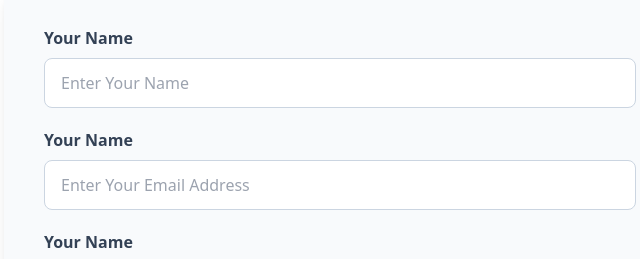
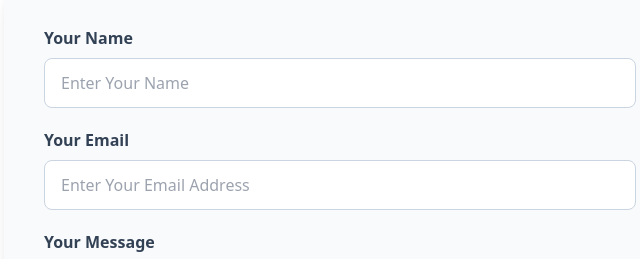
Before and after one commit to Sujan-Kumar/Tailwind-Project-01, a website built with Vite: page index.html in a window 1280 px wide. Shown: the part 1860-2119 px from the top of the page, 300-940 px from the left. Built offline with nearby package versions, Linux system fonts and the light colour scheme.

Commit message:
Message Section Modified

```diff
--- a/index.html
+++ b/index.html
@@ -292,7 +292,7 @@
 
           <div>
               <label for="email" class="mb-2 block font-semibold text-slate-700">
-                Your Name
+                Your Email
               </label>
 
               <input type="text" id="email" placeholder="Enter Your Email Address"
@@ -303,7 +303,7 @@
 
           <div>
               <label for="message" class="mb-2 block font-semibold text-slate-700">
-                Your Name
+                Your Message
               </label>
 
               <textarea type="text" rows="5" id="message" placeholder="Write Your Message......."
```
